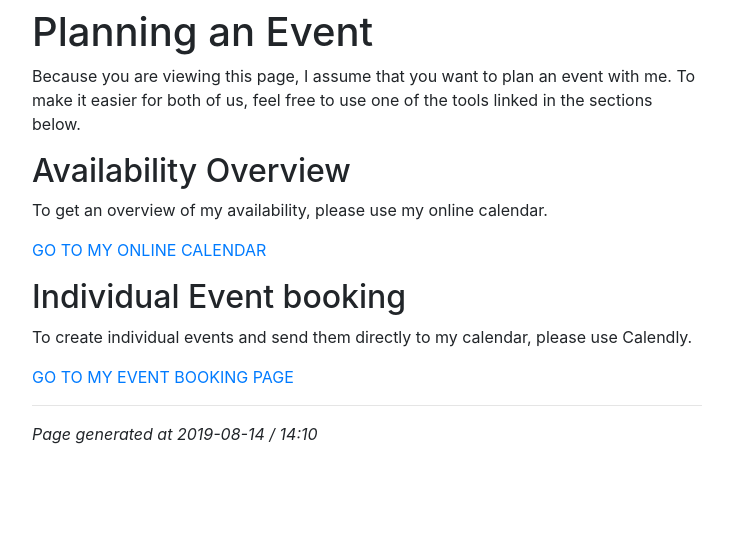
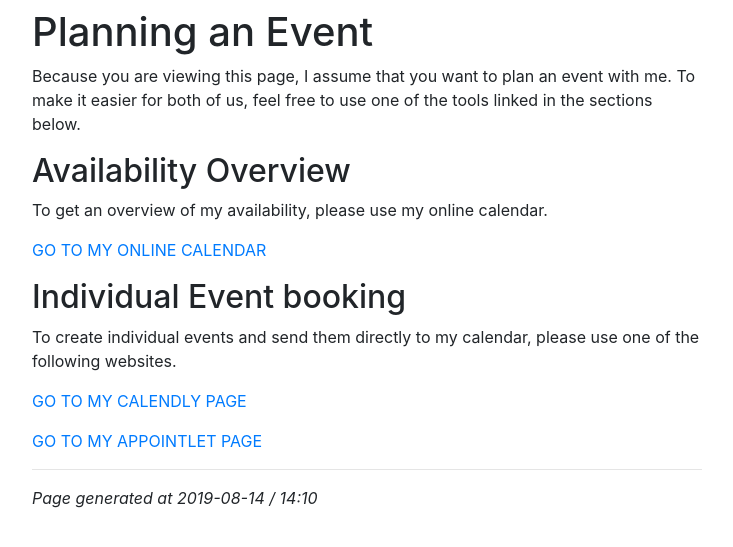
Before and after one commit to janxb/janxb.github.io, a Jekyll site: the page built from _pages/calendar.md, in a window 1280 px wide. Shown: the top 547 px of the page, without its empty margins (273-1006 px from the left). Built offline with Jekyll 4.4.1, drawn with Linux system fonts in a browser that asks for light colours; our own code applies the rules of GitHub Pages for plain Markdown files.

Commit message:
add appointlet page to event booking page

```diff
--- a/_pages/calendar.md
+++ b/_pages/calendar.md
@@ -14,6 +14,8 @@ To get an overview of my availability, please use my online calendar.
 
 ## Individual Event booking
 
-To create individual events and send them directly to my calendar, please use Calendly.
+To create individual events and send them directly to my calendar, please use one of the following websites.
 
-[GO TO MY EVENT BOOKING PAGE](https://calendly.com/janbrodda/event)
+[GO TO MY CALENDLY PAGE](https://calendly.com/janbrodda/event)
+
+[GO TO MY APPOINTLET PAGE](https://janbrodda.appointlet.com)
```
